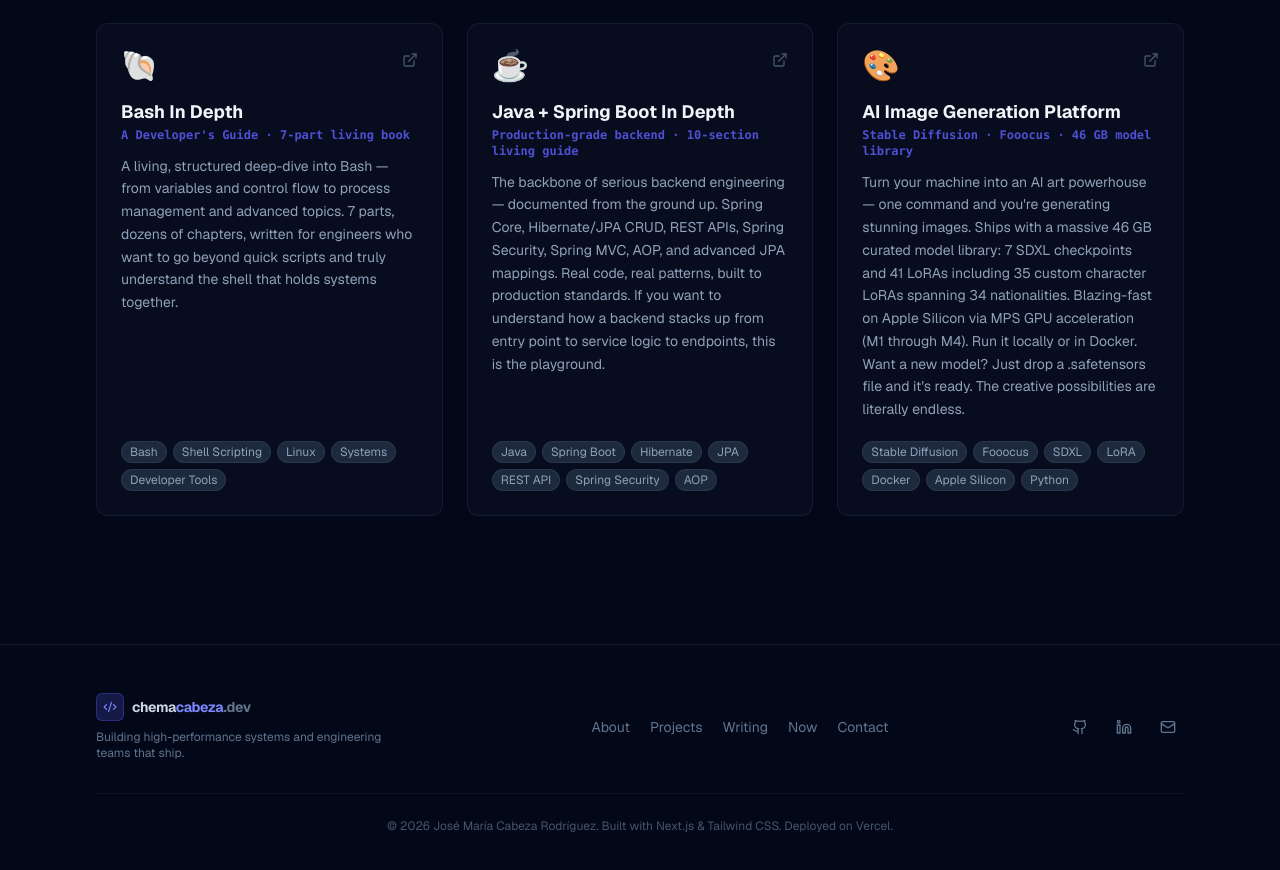
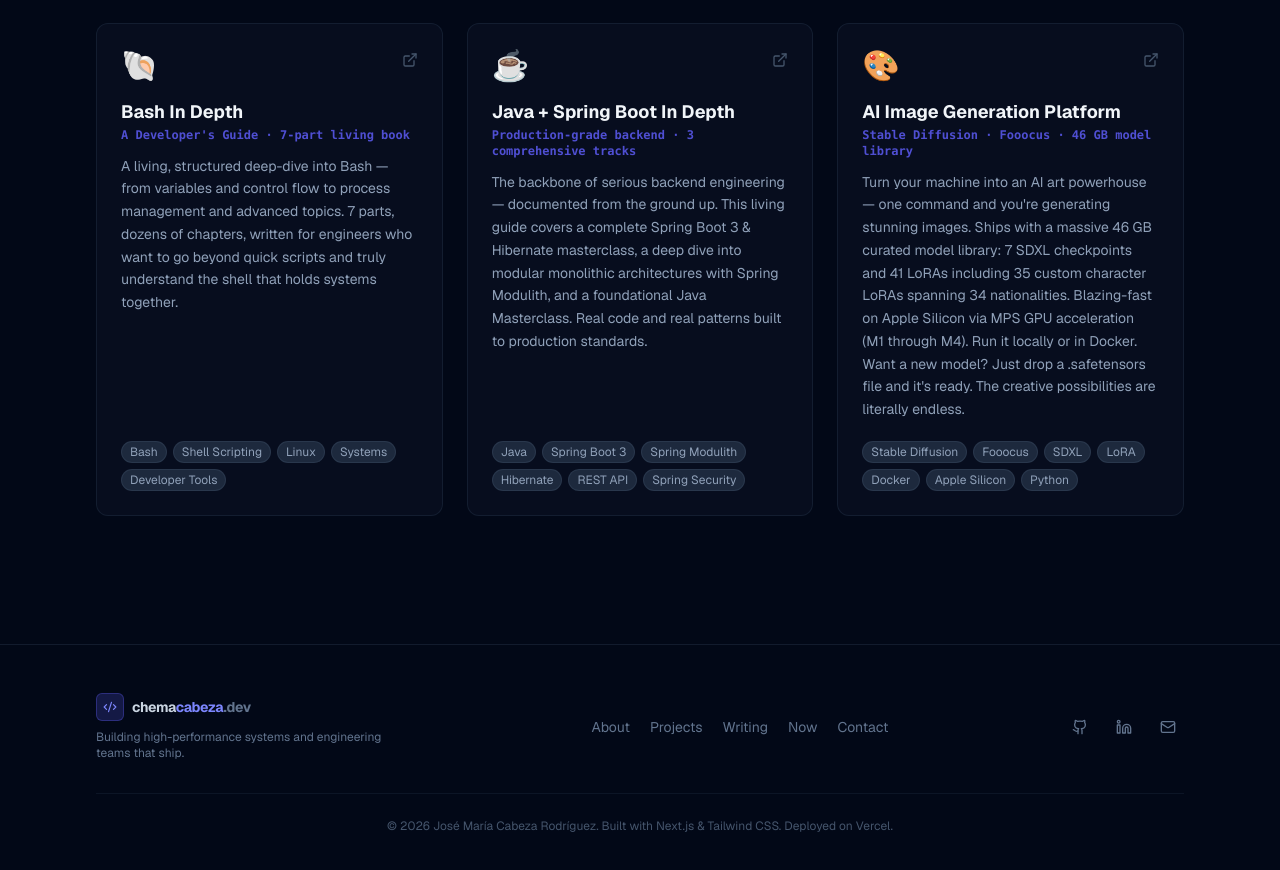
Before and after one commit to chemacabeza/chemacabeza-dev, a Next.js app: page /projects in a window 1280 px wide. Shown: the part 1300-2170 px from the top of the page. Built offline with nearby package versions, Linux system fonts and the light colour scheme.

Commit message:
projects: update Java + Spring Boot card to reflect new tracks

```diff
--- a/app/projects/page.tsx
+++ b/app/projects/page.tsx
@@ -59,10 +59,10 @@ const githubProjects = [
         url: "https://github.com/chemacabeza/my-github-projects/tree/master/JavaSpringBoot",
         emoji: "☕",
         title: "Java + Spring Boot In Depth",
-        subtitle: "Production-grade backend · 10-section living guide",
+        subtitle: "Production-grade backend · 3 comprehensive tracks",
         description:
-            "The backbone of serious backend engineering — documented from the ground up. Spring Core, Hibernate/JPA CRUD, REST APIs, Spring Security, Spring MVC, AOP, and advanced JPA mappings. Real code, real patterns, built to production standards. If you want to understand how a backend stacks up from entry point to service logic to endpoints, this is the playground.",
-        tags: ["Java", "Spring Boot", "Hibernate", "JPA", "REST API", "Spring Security", "AOP"],
+            "The backbone of serious backend engineering — documented from the ground up. This living guide covers a complete Spring Boot 3 & Hibernate masterclass, a deep dive into modular monolithic architectures with Spring Modulith, and a foundational Java Masterclass. Real code and real patterns built to production standards.",
+        tags: ["Java", "Spring Boot 3", "Spring Modulith", "Hibernate", "REST API", "Spring Security"],
     },
     {
         repo: "AI-related",
```
